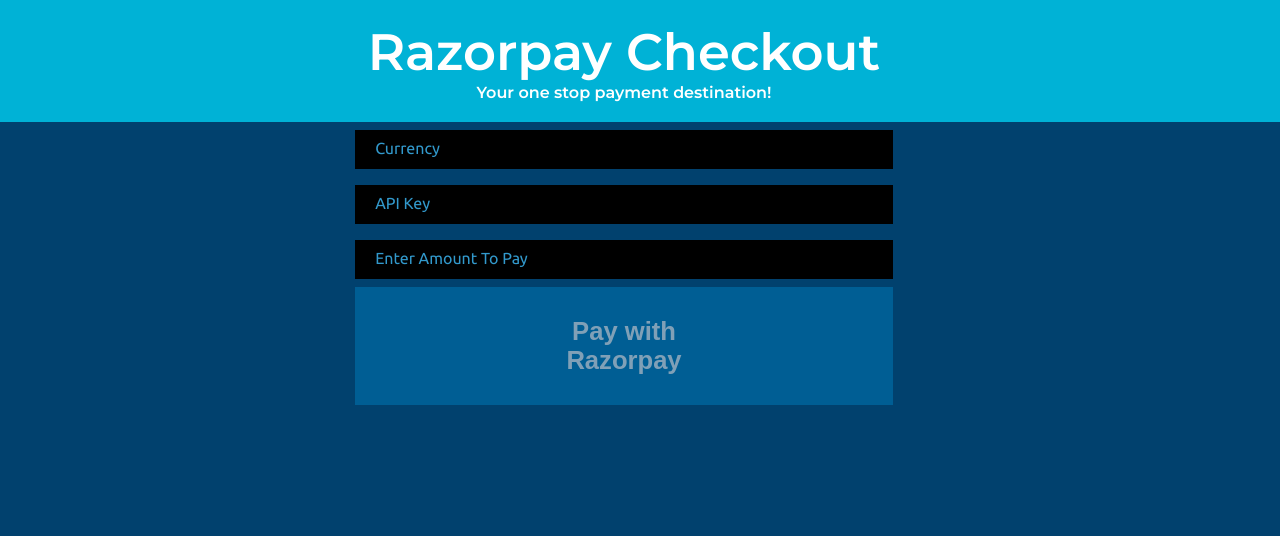
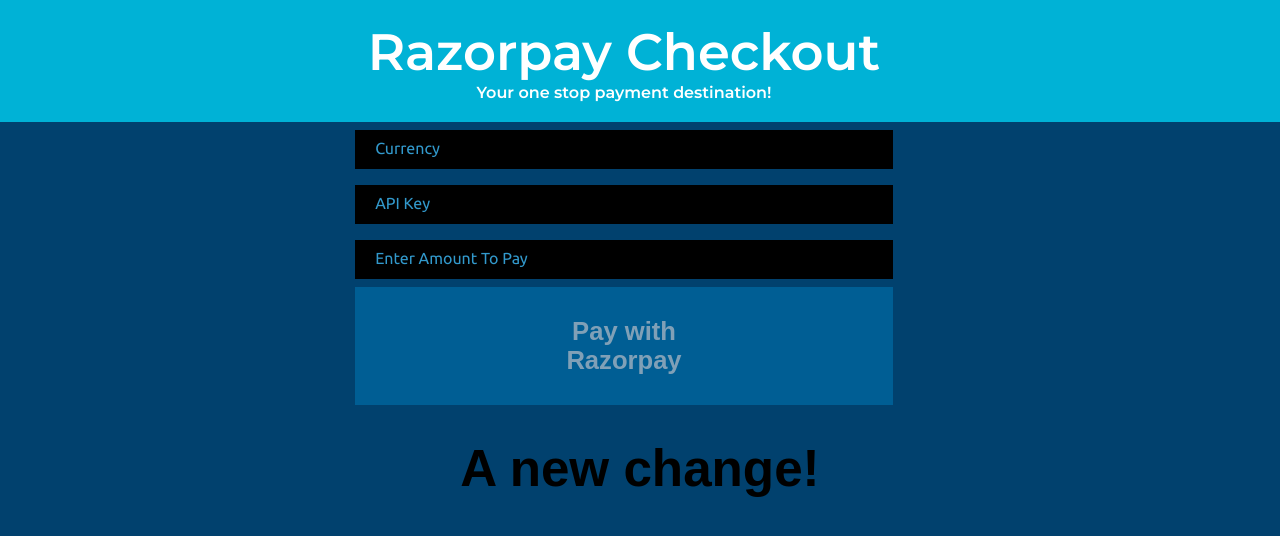
Before and after one commit to harshax22/razorpay-checkout, a React (Create React App) app: page / in a window 1280 px wide. Shown: the top 536 px of the page. Built offline with nearby package versions, Linux system fonts and the light colour scheme.

Commit message:
add stuff to Display

```diff
--- a/src/Display.js
+++ b/src/Display.js
@@ -44,6 +44,7 @@
 					</button>
 				</form>
 			</div>
+			<h1>A new change!</h1>
 		</div>
 	);
 }
```
